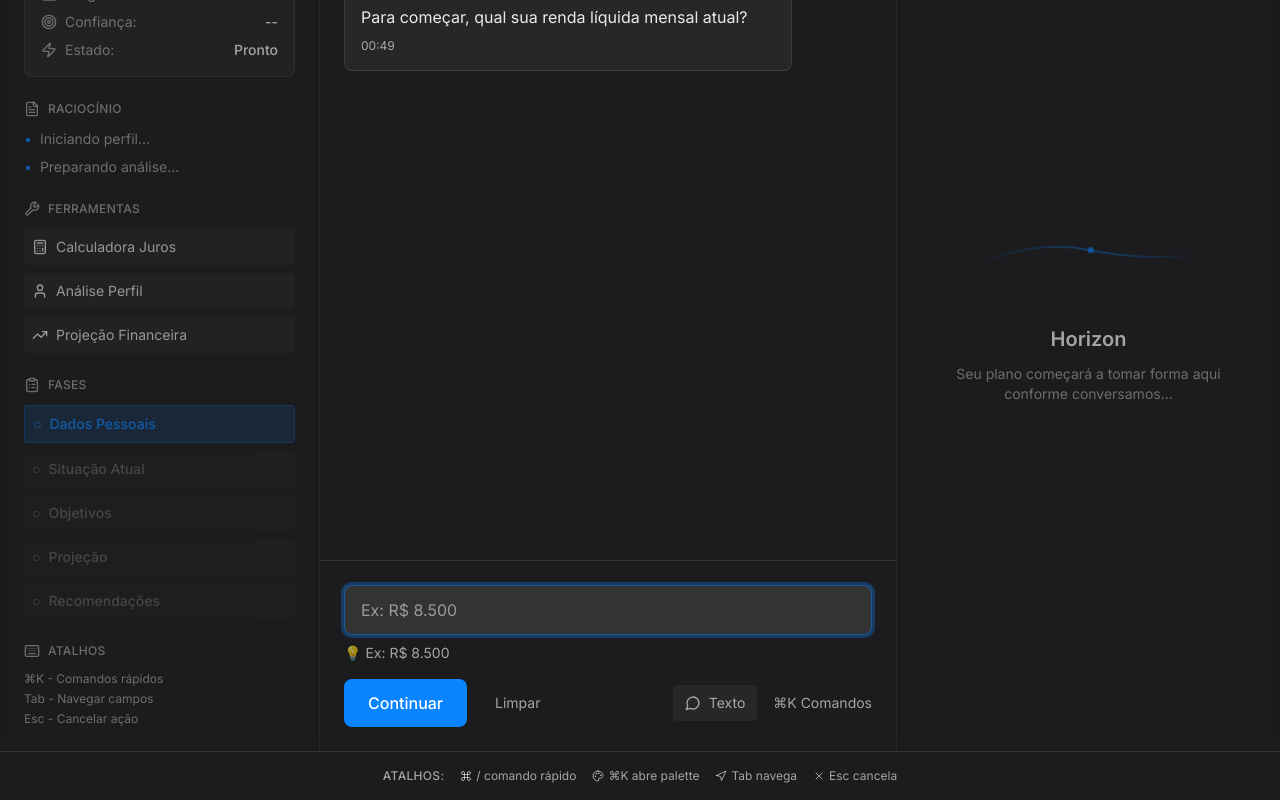
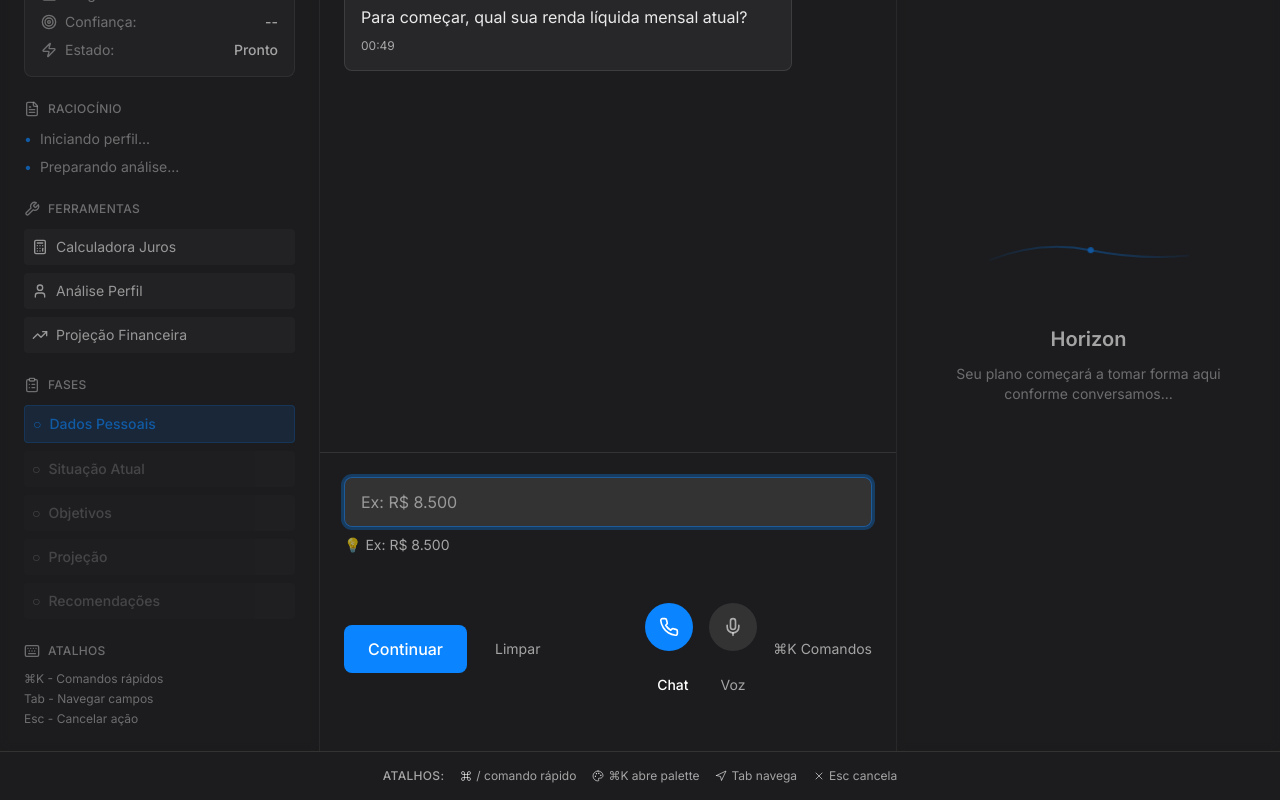
Before and after one commit to arthur0211/horizon-agent-transparency-ui, a React (Vite) app: page / in a window 1280 px wide. Shown: the part 264-1064 px from the top of the page. Built offline with nearby package versions, Linux system fonts and the light colour scheme.

Commit message:
Refactor: Improve voice chat UI design
Update the voice chat UI to match the provided design, making it clear to the user that they can interact via chat or voice.

```diff
--- a/src/components/ConversationPanel.tsx
+++ b/src/components/ConversationPanel.tsx
@@ -1,9 +1,8 @@
-
 import React, { useState, useRef, useEffect } from 'react';
 import { ChatMessage, UserData } from '../types';
 import { useSpeechRecognition } from '../hooks/useSpeechRecognition';
 import { useTextToSpeech } from '../hooks/useTextToSpeech';
-import { VoiceControls } from './VoiceControls';
+import { VoiceInterface } from './VoiceInterface';
 
 interface ConversationPanelProps {
   messages: ChatMessage[];
@@ -207,7 +206,7 @@ export const ConversationPanel: React.FC<ConversationPanelProps> = ({
         <div ref={messagesEndRef} />
       </div>
 
-      {/* Input Area */}
+      {/* Voice Interface or Input Area */}
       <div className="p-6 border-t border-white/10">
         {speechError && (
           <div className="mb-4 p-3 bg-red-500/20 border border-red-500/30 rounded text-sm text-red-200">
@@ -215,6 +214,18 @@ export const ConversationPanel: React.FC<ConversationPanelProps> = ({
           </div>
         )}
 
+        {isVoiceMode ? (
+          <VoiceInterface
+            isVoiceMode={isVoiceMode}
+            isListening={isListening}
+            isSpeaking={isSpeaking}
+            isSupported={isVoiceSupported}
+            onToggleVoiceMode={() => setIsVoiceMode(!isVoiceMode)}
+            onStartListening={startListening}
+            onStopListening={stopListening}
+            onStopSpeaking={stopSpeaking}
+          />
+        ) : (
           <form onSubmit={handleSubmit} className="space-y-4">
             <div className="space-y-2">
               <input
@@ -223,9 +234,8 @@ export const ConversationPanel: React.FC<ConversationPanelProps> = ({
                 value={inputValue}
                 onChange={handleInputChange}
                 placeholder={getPlaceholder()}
-              className={`horizon-input ${!isValid ? 'error' : ''} ${isVoiceMode ? 'bg-white/10' : ''}`}
-              autoFocus={!isVoiceMode}
-              disabled={isVoiceMode && isListening}
+                className={`horizon-input ${!isValid ? 'error' : ''}`}
+                autoFocus
               />
               {getInputHint() && (
                 <div className="text-sm text-horizon-text-secondary">
@@ -236,14 +246,12 @@ export const ConversationPanel: React.FC<ConversationPanelProps> = ({
 
             <div className="flex items-center justify-between">
               <div className="flex items-center gap-3">
-              {!isVoiceMode && (
                 <button
                   type="submit"
                   className="horizon-button"
                 >
                   Continuar
                 </button>
-              )}
 
                 <button
                   type="button"
@@ -255,7 +263,7 @@ export const ConversationPanel: React.FC<ConversationPanelProps> = ({
               </div>
 
               <div className="flex items-center gap-4">
-              <VoiceControls
+                <VoiceInterface
                   isVoiceMode={isVoiceMode}
                   isListening={isListening}
                   isSpeaking={isSpeaking}
@@ -272,6 +280,7 @@ export const ConversationPanel: React.FC<ConversationPanelProps> = ({
               </div>
             </div>
           </form>
+        )}
       </div>
     </main>
   );
--- /dev/null
+++ b/src/components/VoiceInterface.tsx
@@ -0,0 +1,157 @@
+
+import React from 'react';
+import { Mic, Phone } from 'lucide-react';
+
+interface VoiceInterfaceProps {
+  isVoiceMode: boolean;
+  isListening: boolean;
+  isSpeaking: boolean;
+  isSupported: boolean;
+  onToggleVoiceMode: () => void;
+  onStartListening: () => void;
+  onStopListening: () => void;
+  onStopSpeaking: () => void;
+}
+
+export const VoiceInterface: React.FC<VoiceInterfaceProps> = ({
+  isVoiceMode,
+  isListening,
+  isSpeaking,
+  isSupported,
+  onToggleVoiceMode,
+  onStartListening,
+  onStopListening,
+  onStopSpeaking,
+}) => {
+  if (!isSupported) {
+    return (
+      <div className="text-center text-horizon-text-secondary text-sm py-8">
+        Conversa por voz não suportada neste navegador
+      </div>
+    );
+  }
+
+  return (
+    <div className="flex flex-col items-center justify-center py-8 space-y-6">
+      {/* Visual Feedback Circle */}
+      {isVoiceMode && (
+        <div className="relative">
+          <div className={`w-32 h-32 rounded-full border-2 transition-all duration-300 ${
+            isListening
+              ? 'border-horizon-accent animate-pulse-horizon bg-horizon-accent/10'
+              : isSpeaking
+              ? 'border-green-500 bg-green-500/10'
+              : 'border-white/20 bg-white/5'
+          }`}>
+            <div className={`absolute inset-0 rounded-full transition-all duration-300 ${
+              isListening
+                ? 'animate-ping bg-horizon-accent/20'
+                : isSpeaking
+                ? 'animate-pulse bg-green-500/20'
+                : ''
+            }`} />
+
+            {/* Dots pattern similar to the image */}
+            <div className="absolute inset-4 rounded-full">
+              {Array.from({ length: 40 }).map((_, i) => (
+                <div
+                  key={i}
+                  className={`absolute w-1 h-1 rounded-full transition-all duration-300 ${
+                    isListening
+                      ? 'bg-horizon-accent animate-pulse'
+                      : isSpeaking
+                      ? 'bg-green-500 animate-pulse'
+                      : 'bg-white/30'
+                  }`}
+                  style={{
+                    transform: `rotate(${i * 9}deg) translateY(-40px)`,
+                    animationDelay: `${i * 50}ms`,
+                  }}
+                />
+              ))}
+            </div>
+          </div>
+        </div>
+      )}
+
+      {/* Mode Toggle Buttons */}
+      <div className="flex items-center gap-4">
+        <button
+          type="button"
+          onClick={onToggleVoiceMode}
+          className={`flex items-center justify-center w-12 h-12 rounded-full transition-all duration-300 ${
+            !isVoiceMode
+              ? 'bg-horizon-accent text-white'
+              : 'bg-white/10 text-horizon-text-secondary hover:bg-white/20'
+          }`}
+          title="Modo Chat"
+        >
+          <Phone className="w-5 h-5" />
+        </button>
+
+        <button
+          type="button"
+          onClick={onToggleVoiceMode}
+          className={`flex items-center justify-center w-12 h-12 rounded-full transition-all duration-300 ${
+            isVoiceMode
+              ? 'bg-horizon-accent text-white'
+              : 'bg-white/10 text-horizon-text-secondary hover:bg-white/20'
+          }`}
+          title="Modo Voz"
+        >
+          <Mic className="w-5 h-5" />
+        </button>
+      </div>
+
+      {/* Voice Controls */}
+      {isVoiceMode && (
+        <div className="flex flex-col items-center space-y-4">
+          {isSpeaking ? (
+            <button
+              type="button"
+              onClick={onStopSpeaking}
+              className="px-6 py-3 bg-red-500 text-white rounded-full hover:bg-red-600 transition-colors duration-200 text-sm font-medium"
+            >
+              Parar Reprodução
+            </button>
+          ) : (
+            <button
+              type="button"
+              onClick={isListening ? onStopListening : onStartListening}
+              className={`px-6 py-3 rounded-full text-sm font-medium transition-all duration-200 ${
+                isListening
+                  ? 'bg-red-500 text-white hover:bg-red-600'
+                  : 'bg-horizon-accent text-white hover:bg-horizon-accent/80'
+              }`}
+            >
+              {isListening ? 'Parar Gravação' : 'Começar a Falar'}
+            </button>
+          )}
+
+          <div className="text-center text-sm text-horizon-text-secondary">
+            {isListening
+              ? '🎤 Escutando...'
+              : isSpeaking
+              ? '🔊 Reproduzindo resposta...'
+              : '💬 Clique para começar a conversar por voz'
+            }
+          </div>
+        </div>
+      )}
+
+      {/* Mode Labels */}
+      <div className="flex items-center gap-8 text-sm">
+        <div className={`transition-colors duration-200 ${
+          !isVoiceMode ? 'text-white font-medium' : 'text-horizon-text-secondary'
+        }`}>
+          Chat
+        </div>
+        <div className={`transition-colors duration-200 ${
+          isVoiceMode ? 'text-white font-medium' : 'text-horizon-text-secondary'
+        }`}>
+          Voz
+        </div>
+      </div>
+    </div>
+  );
+};
--- a/src/index.css
+++ b/src/index.css
@@ -171,6 +171,43 @@
   }
 }
 
+/* Custom animations */
+@keyframes pulse-horizon {
+  0%, 100% {
+    opacity: 1;
+    transform: scale(1);
+  }
+  50% {
+    opacity: 0.8;
+    transform: scale(1.05);
+  }
+}
+
+@keyframes shake {
+  0%, 100% { transform: translateX(0); }
+  25% { transform: translateX(-5px); }
+  75% { transform: translateX(5px); }
+}
+
+@keyframes slide-up {
+  from {
+    opacity: 0;
+    transform: translateY(20px);
+  }
+  to {
+    opacity: 1;
+    transform: translateY(0);
+  }
+}
+
+.animate-pulse-horizon {
+  animation: pulse-horizon 2s cubic-bezier(0.4, 0, 0.6, 1) infinite;
+}
+
+.animate-slide-up {
+  animation: slide-up 0.3s ease-out;
+}
+
 /* Custom scrollbar */
 ::-webkit-scrollbar {
   width: 6px;
```
Lines whose indentation alone changed are shown as unchanged.
